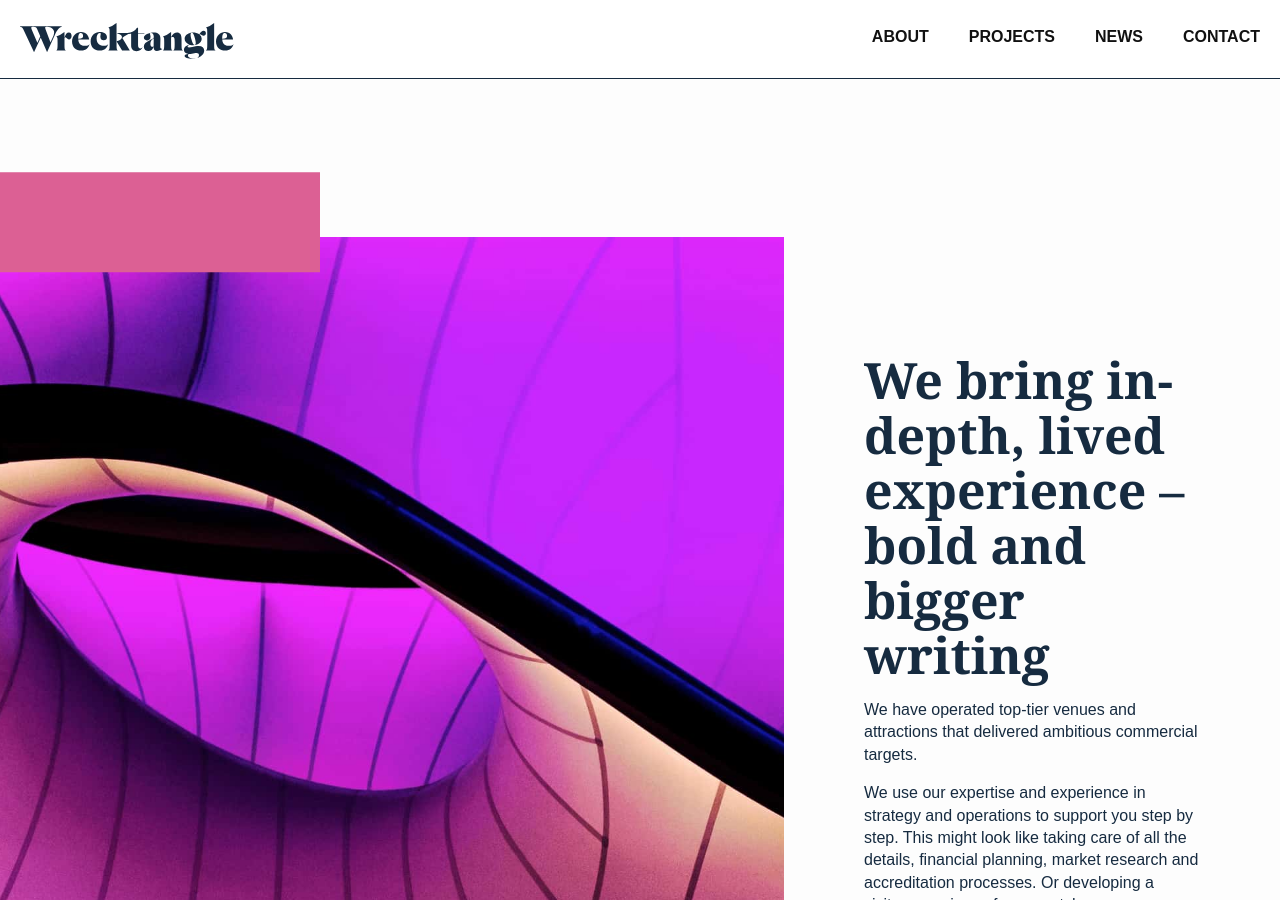
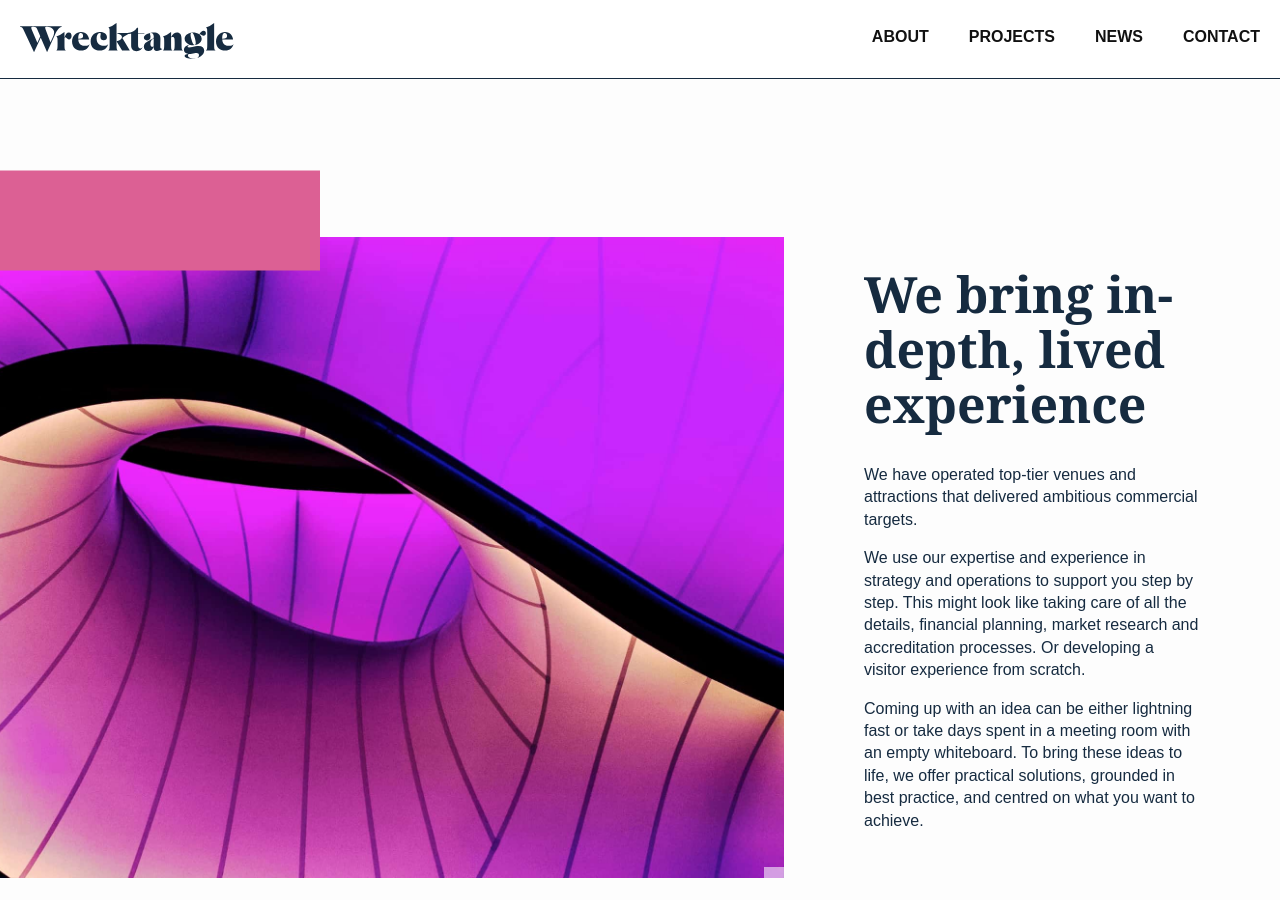
Before and after one commit to HarryFischer/wrecktangle, a Jekyll site: the page built from about.markdown, in a window 1280 px wide and 900 px high, scrolled down 496 px. Built offline with Jekyll 4.4.1, drawn with Linux system fonts in a browser that asks for light colours.

Commit message:
Updated About

```diff
--- a/about.markdown
+++ b/about.markdown
@@ -10,10 +10,8 @@ content-block:
   image: "/uploads/image-one.jpg"
   image-caption:
   alt:
-  sub-title:
+  sub-title: We bring in-depth, lived experience
   body-text: |-
-    ## We bring in-depth, lived experience – bold and bigger writing
-
     We have operated top-tier venues and attractions that delivered ambitious commercial targets.
 
     We use our expertise and experience in strategy and operations to support you step by step. This might look like taking care of all the details, financial planning, market research and accreditation processes. Or developing a visitor experience from scratch.
```
